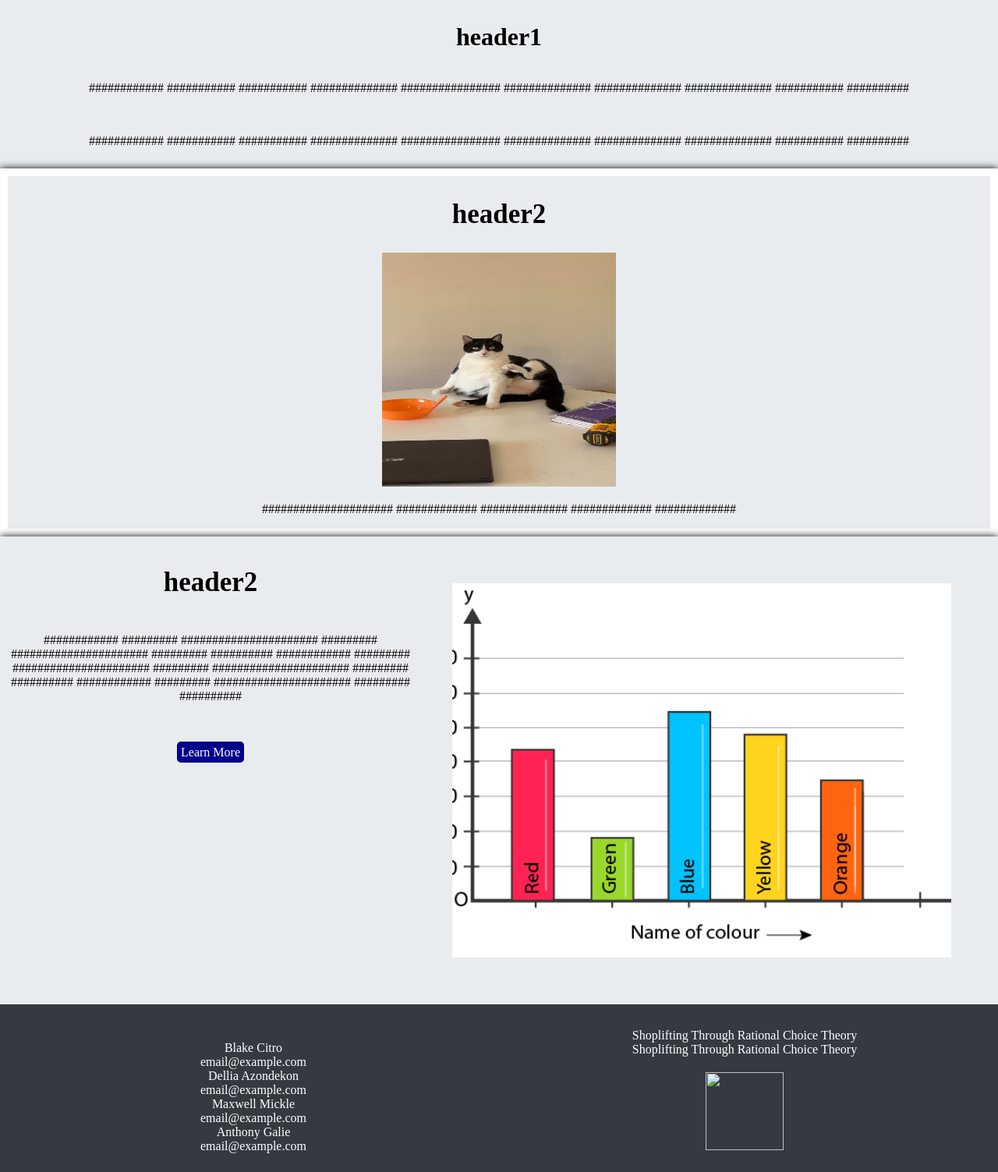
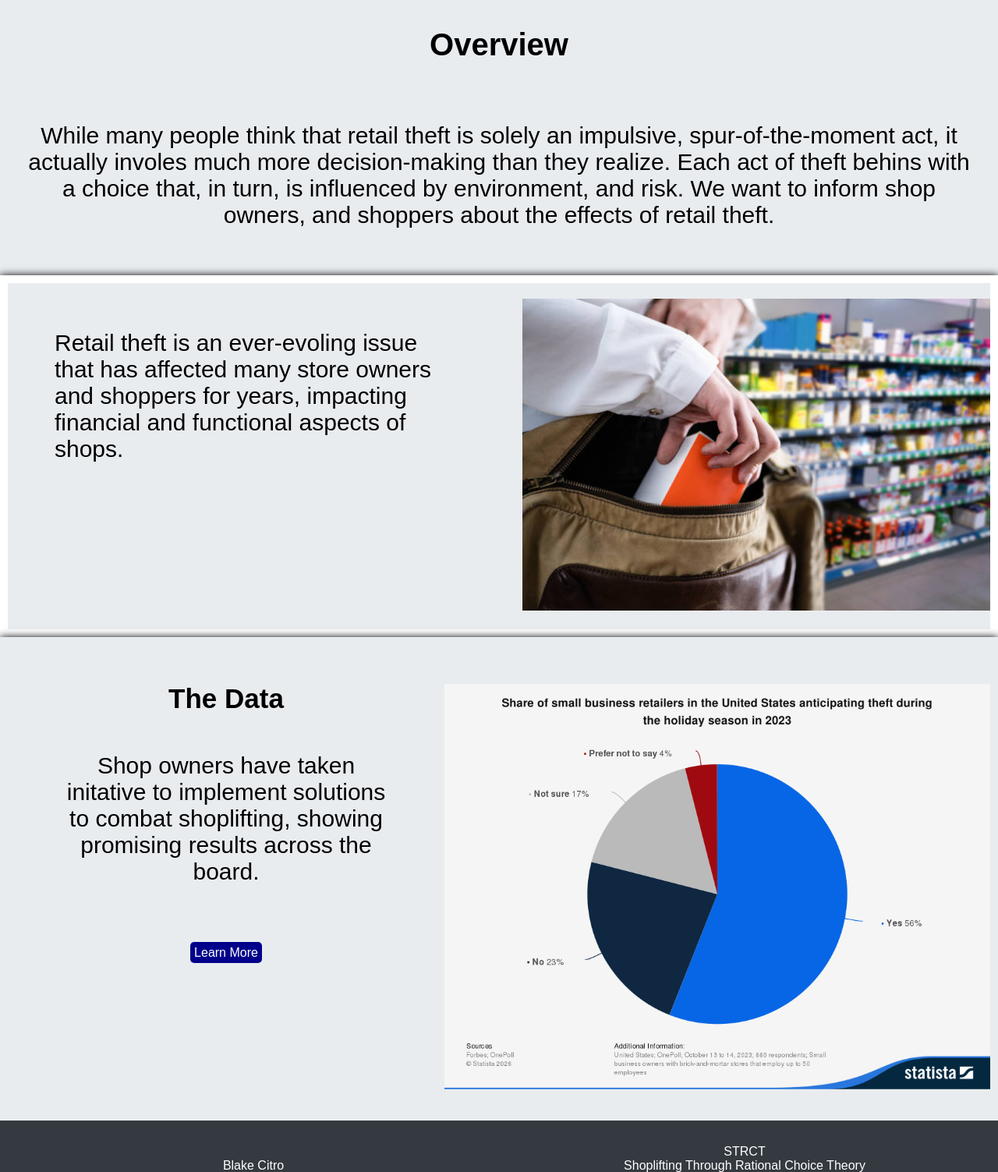
Before and after one commit to b7ake/b7ake.STRCT.io, a plain HTML site: page index.html in a window 1280 px wide. Shown: the part 216-1719 px from the top of the page at 78% size. Drawn offline with Linux system fonts and the light colour scheme.

Commit message:
Add files via upload

```diff
--- a/index.html
+++ b/index.html
@@ -33,28 +33,35 @@
             </nav>
         </div>
         <div class = "card">
-            <h1>header1</h1>
-            <p>############ ########### ########### ############## ################ ############## ############## ############## ########### ##########</p>
-            <br>
-            <p>############ ########### ########### ############## ################ ############## ############## ############## ########### ##########</p>
-
+            <h1>Overview</h1>
+            <div class = "card-overview-container">
+                <p>While many people think that retail theft is solely an impulsive, spur-of-the-moment act, it actually involes much more decision-making than they realize.
+                Each act of theft behins with a choice that, in turn, is influenced by environment, and risk.
+                We want to inform shop owners, and shoppers about the effects of retail theft.</p>
+            </div>
         </div>
         <div class = "card">
-            <div class = "card-image">
+            <div class = "card-image-container">
+                <div class = "card-image-col">
+                    <p>Retail theft is an ever-evoling issue that has affected many store owners and shoppers for years, impacting financial and functional aspects of shops.</p>
+                </div>
+                <div class = "card-image-col">
+                    <img src = "shoplifting-guy.jpg" alt = "Image of a person shoplifting" width = 600 height = 400>
+                </div>
+            </div>
+
+            <!--<div class = "card-image">
                 <h2>header2</h2>
                 <img src = "maddiefat.jpg" width = "300" height = "300">
                 <p>##################### ############# ############## ############# #############</p>
-            </div>
+            </div>-->
 
         </div>
         <!--- slide show - ------------------------------------------------>
         <div class = "slidecard">
-            <div class = "slidecard-txt">
-                <h2>header2</h2>
-                <p>############ ######### ###################### ######### ###################### ######### ##########
-                    ############ ######### ###################### ######### ###################### ######### ##########
-                    ############ ######### ###################### ######### ##########
-                </p>
+            <div class = "slidecard-txt-container">
+                <h2>The Data</h2>
+                <p>Shop owners have taken initative to implement solutions to combat shoplifting, showing promising results across the board.</p>
                 <br>
                 <div class = "slidecard-txt-button">
                     <a href = "dataindex.html">Learn More</a>
@@ -62,16 +69,13 @@
             </div>
             <div class = "slideshow-container">
                 <div class = "mySlides fade">
-                    <img src = "bargsample.png" alt="Red slide image" >
+                    <img src = "increaseretailerssl.png" alt="Red slide image" height = 500 width = 700>
                 </div>
                 <div class = "mySlides fade">
-                    <img src = "bargsampletwo.png" alt="Blue slide image" >
+                    <img src = "smallbuissur.png" alt="Green-ish slide image" height = 500 width = 700>
                 </div>
                 <div class = "mySlides fade">
-                    <img src = "linegsam.jpg" alt="Green-ish slide image" >
-                </div>
-                <div class = "mySlides fade">
-                    <img src = "red.jpg" alt="Fourth slide image">
+                    <img src = "caponedata.avif" alt="Green-ish slide image" height = 500 width = 700>
                 </div>
             </div>
         </div>
@@ -93,7 +97,7 @@
     <footer>
         <div class = "footer">
             <p>Blake Citro<br>email@example.com<br>Dellia Azondekon<br>email@example.com<br>Maxwell Mickle<br>email@example.com<br>Anthony Galie<br>email@example.com</p>
-            <p>Shoplifting Through Rational Choice Theory<br>Shoplifting Through Rational Choice Theory<br><img src = "Shoplifting Through Rational Choice Theorylogo.png" class = "footer-img" width = "100" height = "100"></p>
+            <p>STRCT<br>Shoplifting Through Rational Choice Theory<br><img src = "STRCTlogo.png" class = "footer-img" width = "100" height = "100"></p>
         </div>
     </footer>
 </html>
--- a/styles.css
+++ b/styles.css
@@ -9,9 +9,13 @@ html, body{
     display:flex;
     flex-direction:column;
     background-color: #e9ecef;
+    font-family: Arial, sans-serif;
 }
 h2{
     font-size: 35px;
+}
+h1{
+    font-size: 40px;
 }
 .title{
     text-align: left;
@@ -101,10 +105,29 @@ h2{
     padding: 10px;
     box-shadow: 0 0 10px black;
 }
-.card-image{
+.card-image-container{
+    display: grid;
+    justify-content: center;
+    grid-template-columns: repeat(2, 1fr);
+    gap: 20px;
     outline: 10px solid white;
 }
+.card-overview-container{
+    font-size: 30px;
+    padding: 20px;
+}
+.card-image-col{
+    align-items: center;
 
+    padding: 20px;
+    overflow: hidden;
+}
+.card-image-col p{
+    font-size: 30px;
+    padding: 20px;
+    margin: 20px;
+    text-align: left;
+}
 
 /*slideshow-indexpage*/
 .slidecard{
@@ -116,10 +139,15 @@ h2{
     padding: 10px;
     box-shadow: 0 0 10px black;
 }
-.slidecard-txt{
-    display: flex;
-    flex-direction: column;
+.slidecard-txt-container{
+    padding: 20px;
     align-items: center;
+}
+.slidecard-txt-container p{
+    font-size: 30px;
+    padding: 20px;
+    margin: 20px;
+    text-align: center;
 }
 .slidecard-txt-button{
     margin: 10px;
@@ -134,26 +162,25 @@ h2{
 }
 .slidecard-txt-button a:hover{
     background-color: #e9ecef;
-    color:grey;
+    color:darkblue;
 }
 .slideshow-container{
-    width: 50vw;
-    height: 60vh;
+    width: 700px;
+    height: 500px;
+    aspect-ratio: 16/9;
     position: relative;
-    margin: 50px;
-    clear:both;
+
+    margin: 50px auto;
     background-color:white;
 }
 .mySlides{
     display: none;
 }
 .mySlides img{
-    position: absolute;
-    top: 0;
-    left: 0;
     width: 100%;
     height: 100%;
     object-fit: cover;
+    object-position: center;
 }
 /* Fading animation */
 .fade {
@@ -177,7 +204,7 @@ h2{
 @media only screen and (max-width: 600px) {
     /* Slideshow container */
     .slideshow-container {
-        width: 96vw;
+        width: 100vw;
     }
 }
 
@@ -194,6 +221,8 @@ h2{
 .card-data-container{
     text-align: center;
     padding: 20px;
+    margin-bottom: 20px;
+
 }
 .card-data-container p{
     font-size: 30px;
@@ -205,7 +234,10 @@ h2{
     gap: 20px;
     padding: 20px;
 }
-
+.card-data-img-container{
+    align-items: center;
+    padding: 20px;
+}
 
 .card-imp{
     display: grid;
@@ -213,12 +245,23 @@ h2{
     grid-template-columns: 1fr;
     gap: 20px;
     padding:20px;
+
 }
 .card-imp-container{
-    text-align: left;
+    text-align: center;
     font-size: 30px;
 }
 
+.card-inimg-container{
+    align-items: center;
+}
+.card-data-sb{
+    display: grid;
+    justify-content: space-between;
+    grid-template-columns: repeat(2, 1fr);
+    gap: 20px;
+    padding: 20px;
+}
 /*comm perspective page or whatever i think, change the name later perhaps*/
 
 .card-comper{
--- a/testimonial.html
+++ b/testimonial.html
@@ -50,11 +50,16 @@
                     </blockquote><script async="" src="https://embed.reddit.com/widgets.js" charset="UTF-8"></script>
                 </div>
                 <div class = "card-per-col">
-                    <p>aaaaaaaaaaaaaaaaaaaaaaaaaaaaaaaaaaaaaaaaaaaaaaaaaaaaaaaaaaaaaaaaaaaa</p>
+                    <blockquote class="reddit-embed-bq" data-embed-height="532">
+                    <a href="https://www.reddit.com/r/retailhell/comments/1dso91a/comment/lb3p46g/">Comment</a><br> by
+                    <a href="https://www.reddit.com/user/bliteblite/">u/bliteblite</a> from discussion
+                    <a href="https://www.reddit.com/r/retailhell/comments/1dso91a/whats_your_opinion_on_shoplifters_i_cant_help_but/"></a><br> in
+                    <a href="https://www.reddit.com/r/retailhell/">retailhell</a>
+                    </blockquote><script async="" src="https://embed.reddit.com/widgets.js" charset="UTF-8"></script>
                 </div>
                 <div class = "card-per-col">
-                    <blockquote class="reddit-embed-bq" data-embed-height="532">
-                    <a href="https://www.reddit.com/r/retailhell/comments/1dso91a/comment/lb3p46g/">Comment</a><br> by
+                    <blockquote class="reddit-embed-bq" data-embed-height="280">
+                    <a href="https://www.reddit.com/r/retailhell/comments/1dso91a/comment/lb5nod3/">Comment</a><br> by
                     <a href="https://www.reddit.com/user/bliteblite/">u/bliteblite</a> from discussion
                     <a href="https://www.reddit.com/r/retailhell/comments/1dso91a/whats_your_opinion_on_shoplifters_i_cant_help_but/"></a><br> in
                     <a href="https://www.reddit.com/r/retailhell/">retailhell</a>
@@ -77,7 +82,7 @@
     <footer>
         <div class = "footer">
             <p>Blake Citro<br>email@example.com<br>Dellia Azondekon<br>email@example.com<br>Maxwell Mickle<br>email@example.com<br>Anthony Galie<br>email@example.com</p>
-            <p>Shoplifting Through Rational Choice Theory<br>Shoplifting Through Rational Choice Theory<br><img src = "Shoplifting Through Rational Choice Theorylogo.png" class = "footer-img" width = "100" height = "100"></p>
+            <p>STRCT<br>Shoplifting Through Rational Choice Theory<br><img src = "STRCTlogo.png" class = "footer-img" width = "100" height = "100"></p>
         </div>
     </footer>
 </html>
```
Also changed, not shown: aboutindex.html (+5 -11 lines), dataindex.html (+14 -10 lines), sourcesindex.html (+1 -1 lines), Picture1.png (added), increaseretailerssl.png (added), mm.jpg (added), shoplifting-guy.jpg (added), smallbuissur.png (added).
